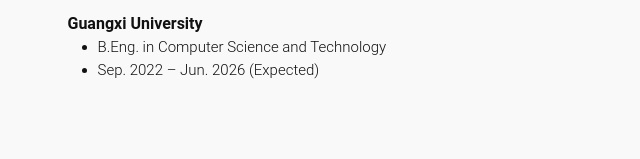
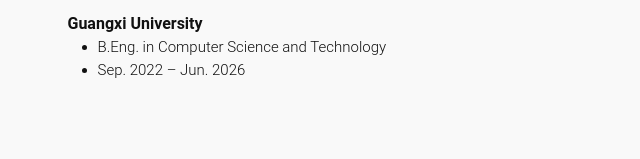
Before and after one commit to Cheng-tf/iamllm, a plain HTML site: page index.html in a window 1280 px wide. Shown: the part 636-795 px from the top of the page, 585-1225 px from the left. Drawn offline with Linux system fonts and the light colour scheme.

```diff
--- a/index.html
+++ b/index.html
@@ -54,7 +54,7 @@
       <p>Hi, I am <b>Tengfei Cheng</b>. My academic background is in Computer Science and Technology at <a href="https://www.gxu.edu.cn/">Guangxi University</a>, where I conducted research on time series forecasting under the supervision of <a href="https://scholar.google.com.hk/citations?hl=zh-CN&amp;user=dYcYJfUAAAAJ">Prof. Yunxuan Dong</a>. I have also worked with <a href="https://mengfn.github.io/">Prof. Meng Fang</a> at the University of Liverpool on multimodal agents, leading to a co-first-author paper accepted to <b>Findings of EACL 2026</b>. From June to September 2026, I was a Research Assistant at <a href="https://www.sjtu.edu.cn/">Shanghai Jiao Tong University</a>, advised by <b>Prof. Ying Wen</b> and <b>Prof. Yang Li</b>. My current IELTS overall score is <b>6.5</b>.</p>
       <div class="bio-columns">
         <div><h3><svg class="section-icon" viewBox="0 0 24 24" fill="none" stroke="currentColor" stroke-width="1.7" aria-hidden="true"><path d="m12 2 3 6 7 1-5 5 1 7-6-3-6 3 1-7-5-5 7-1z"/></svg> <strong>Research Interests</strong></h3><ul><li>Reinforcement learning-based single- and multi-agent systems</li><li>Large language models</li><li>Embodied agents</li></ul></div>
-        <div><h3><svg class="section-icon" viewBox="0 0 24 24" fill="none" stroke="currentColor" stroke-width="1.7" aria-hidden="true"><path d="m2 8 10-5 10 5-10 5zM5 10v7c5 4 9 4 14 0v-7m3-2v9"/></svg> <strong>Education</strong></h3><b>Guangxi University</b><ul><li>B.Eng. in Computer Science and Technology</li><li>Sep. 2022 – Jun. 2026 (Expected)</li></ul></div>
+        <div><h3><svg class="section-icon" viewBox="0 0 24 24" fill="none" stroke="currentColor" stroke-width="1.7" aria-hidden="true"><path d="m2 8 10-5 10 5-10 5zM5 10v7c5 4 9 4 14 0v-7m3-2v9"/></svg> <strong>Education</strong></h3><b>Guangxi University</b><ul><li>B.Eng. in Computer Science and Technology</li><li>Sep. 2022 – Jun. 2026 </li></ul></div>
       </div>
     </div>
   </section>
```
